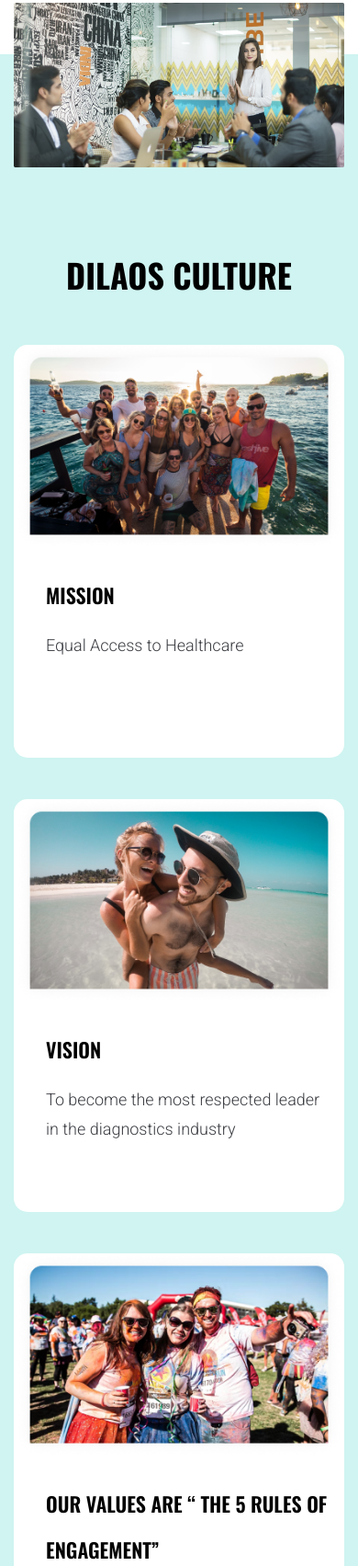
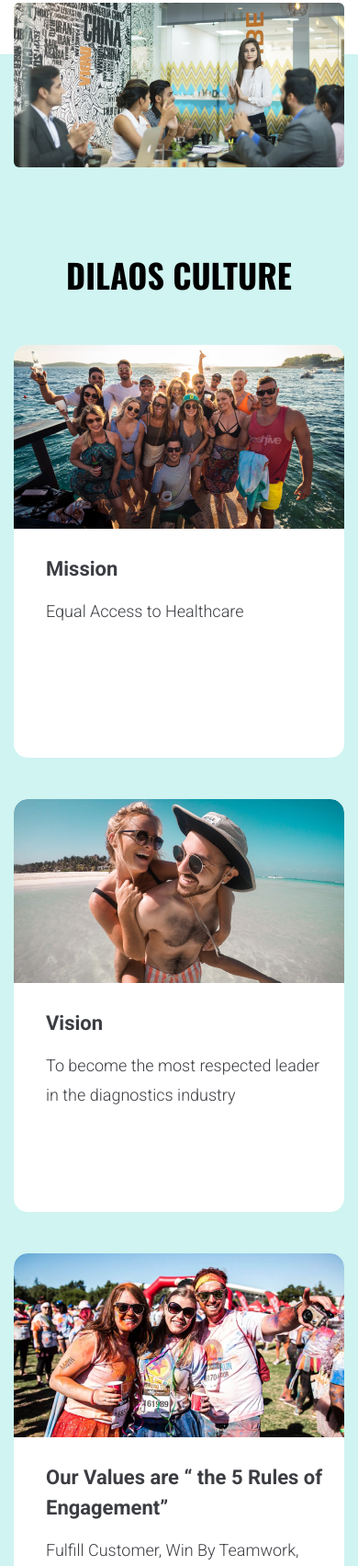
Before and after one commit to hoang2807/food, a plain HTML site: page about-us.html in a window 390 px wide. Shown: the part 2501-4204 px from the top of the page at 92% size. Drawn offline with nearby package versions, Linux system fonts and the light colour scheme.

Commit message:
fix css with design

```diff
--- a/about-us.html
+++ b/about-us.html
@@ -89,7 +89,9 @@
       <section class="culture">
         <div class="overview-img">
           <div class="container">
-            <img src="./assets/images/about-us/img3.png" alt="" class="img" />
+            <a href="#">
+              <img src="./assets/images/about-us/img3.png" alt="" class="img"
+            /></a>
           </div>
           <div class="background"></div>
         </div>
@@ -99,41 +101,32 @@
             <ul>
               <li>
                 <a href="#">
-                  <img
-                    src="./assets/images/about-us/culture1.png"
-                    alt="image"
-                  />
-                  <h2 class="title">Mission</h2>
-                  <p class="des">Equal Access to Healthcare</p></a
-                >
+                  <img src="./assets/images/about-us/culture1.png" alt="image"
+                /></a>
+                <a class="title">Mission</a>
+                <p class="des">Equal Access to Healthcare</p>
               </li>
               <li>
                 <a href="#">
-                  <img
-                    src="./assets/images/about-us/culture2.png"
-                    alt="image"
-                  />
-                  <h2 class="title">Vision</h2>
+                  <img src="./assets/images/about-us/culture2.jpg" alt="image"
+                /></a>
+                <a class="title">Vision</a>
                 <p class="des">
                   To become the most respected leader in the diagnostics
                   industry
                 </p>
-                </a>
               </li>
               <li>
                 <a href="#">
-                  <img
-                    src="./assets/images/about-us/culture3.png"
-                    alt="image"
-                  />
-                  <h2 class="title">
+                  <img src="./assets/images/about-us/culture3.png" alt="image"
+                /></a>
+                <a class="title">
                   Our Values are “ the 5 Rules of Engagement”
-                  </h2>
+                </a>
                 <p class="des">
                   Fulfill Customer, Win By Teamwork, Account For Results,
                   Embrace Innovation, Learn And Excel
-                  </p></a
-                >
+                </p>
               </li>
             </ul>
           </div>
--- a/assets/scss/_about-us.scss
+++ b/assets/scss/_about-us.scss
@@ -146,6 +146,7 @@
     position: relative;
     max-width: 1202px;
     width: 100%;
+    border-radius: 6px;
   }
   &-container {
     background-color: $bg-green;
@@ -168,27 +169,25 @@
         max-width: 370px;
         width: 100%;
         padding-bottom: 3rem;
-        a {
         display: flex;
         flex-direction: column;
+        border-radius: 15px;
+        overflow: hidden;
         &:hover {
           img {
             opacity: 0.6;
             filter: blur(2px);
           }
         }
-          > img {
-            max-width: 370px;
+        > a {
+          cursor: pointer;
+        }
+        a img {
+          border-radius: 15px 15px 0 0;
+          height: 93%;
           width: 100%;
-            background-size: cover;
-            border-radius: 15px 15px 0 0;
-            vertical-align: middle;
-            border-style: none;
-            height: 220px;
-            object-fit: cover;
-          }
-          h2 {
-            margin-left: 35px;
+          display: block;
+          object-fit: none;
         }
         p {
           margin-left: 35px;
@@ -198,12 +197,12 @@
         > .title {
           margin-top: 27px;
           @include text(22px, 600);
-
+          margin-left: 35px;
           margin-bottom: 14px;
+          color: $text-dark;
         }
         > .des {
           font-size: 18px;
-          }
         }
       }
     }
@@ -246,6 +245,7 @@
       padding-left: 96px;
       > p {
         position: relative;
+        @include text(20px, 400);
         &::before {
           content: '';
           position: absolute;
@@ -261,6 +261,9 @@
     &-right {
       max-width: 458px;
       width: 100%;
+      > p {
+        @include text(16px, 400);
+      }
     }
   }
 
@@ -353,6 +356,11 @@
     ul {
       flex-direction: column;
       align-items: center;
+      > li {
+        a img {
+          height: 200px;
+        }
+      }
     }
   }
 
--- a/assets/scss/_breadcrumb.scss
+++ b/assets/scss/_breadcrumb.scss
@@ -7,7 +7,7 @@
     max-width: 1200px;
     margin-inline: auto;
     margin-bottom: 0;
-    padding-inline: 15px;
+    // padding-inline: 15px;
     li {
       @include text-uppercase(12px, 400);
     }
@@ -17,3 +17,11 @@
     }
   }
 }
+
+@media screen and (max-width: 1201px) {
+  .breadcrumb-container {
+    .breadcrumb {
+      padding-inline: 15px;
+    }
+  }
+}
--- a/assets/scss/_food-detail.scss
+++ b/assets/scss/_food-detail.scss
@@ -146,6 +146,7 @@
             text-decoration: underline;
             display: inline;
             letter-spacing: 0;
+            padding-left: 0;
           }
         }
       }
--- a/assets/scss/_list_service.scss
+++ b/assets/scss/_list_service.scss
@@ -25,6 +25,7 @@
     @include text-uppercase(36px, 700);
     line-height: 53.35px;
     letter-spacing: 0.05em;
+    margin-bottom: 12px;
   }
   > .des {
     max-width: 719px;
@@ -92,6 +93,8 @@
     border-width: 0px;
     display: block;
     color: $black;
+    letter-spacing: 0.4em;
+    line-height: 23.71px;
   }
   .guide {
     margin-top: 85px;
```
Also changed, not shown: assets/css/style.css, assets/images/about-us/culture2.jpg (added), 1 other file. Lines whose indentation alone changed are shown as unchanged.
